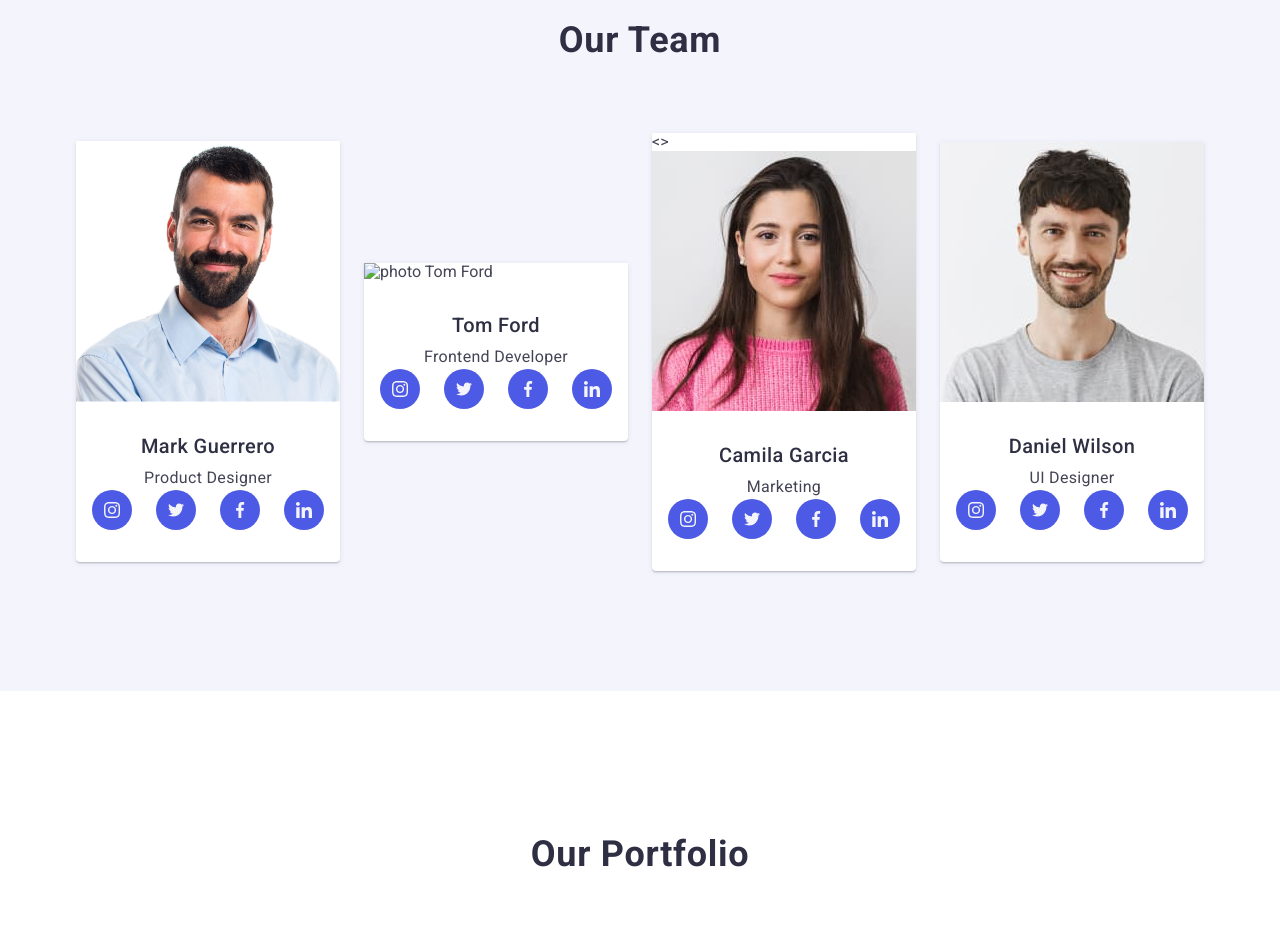
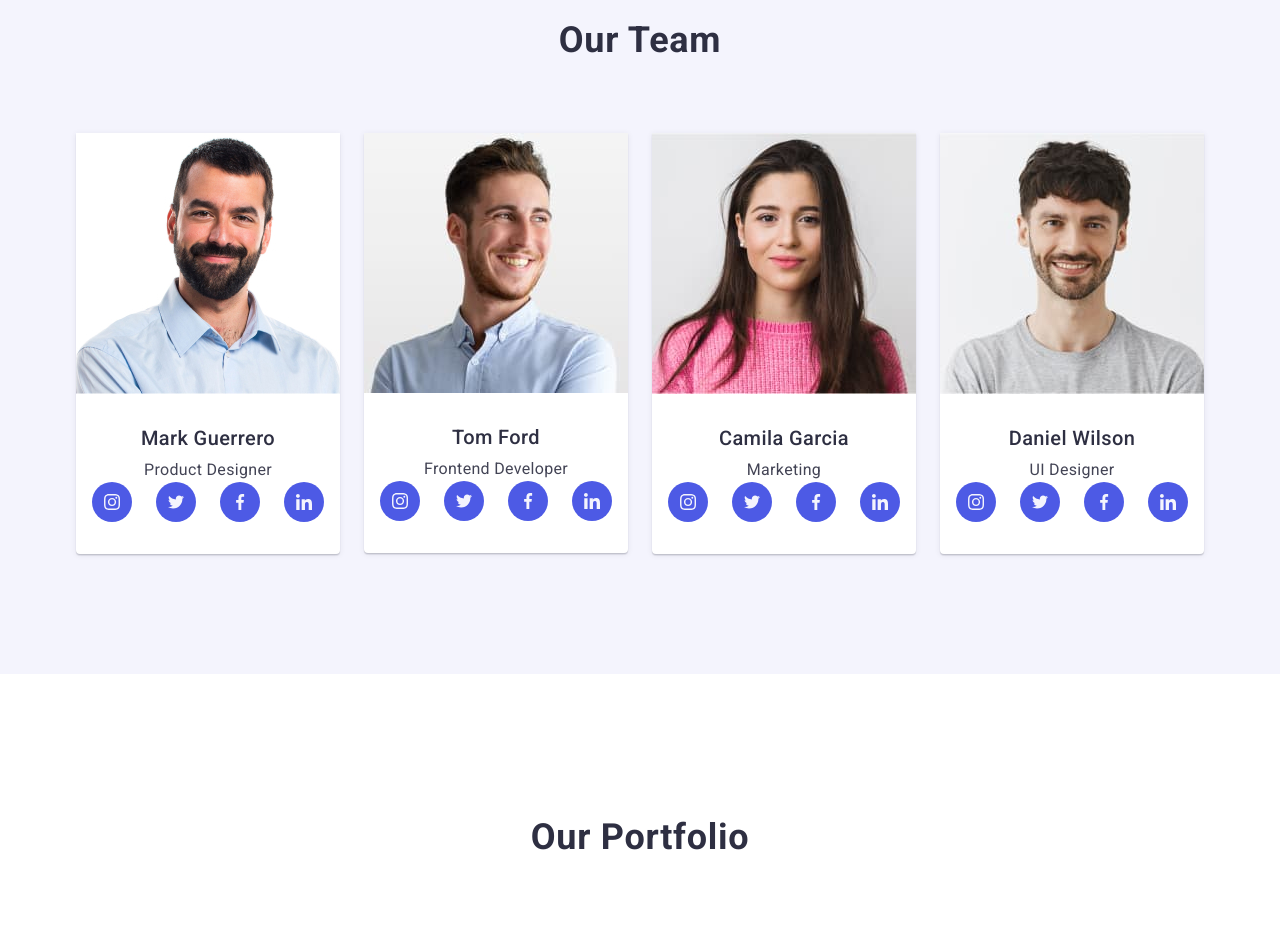
Before and after one commit to YevheniiaDi/goit-markup-hw-06, a plain HTML site: page index.html in a window 1280 px wide. Shown: the part 1080-2007 px from the top of the page. Drawn offline with nearby package versions, Linux system fonts and the light colour scheme.

Commit message:
Add rast team

```diff
--- a/index.html
+++ b/index.html
@@ -114,22 +114,14 @@
       <h2 class="team-title">Our Team</h2>
          <ul class="team-list">
            <li class="team-item">
-            <picture>
-              <source
-              srcset="./images/img-team-desc.jpg 1x,
-                      ./images/img-team-desc-2x.jpg 2x"
-              media="(min-width: 1158px)"/>
-              <source
-              srcset="./images/img-team-tab.jpg 1x,
-                      ./images/img-team-tab-2x.jpg 2x"
-               media="(min-width: 768px)"/>
-              <source
-              srcset="./images/img-team-mob.jpg 1x,
-                      ./images/img-team-mob-2x.jpg 2x"
-               media="(min-width: 1158px)"/>
-                <img src="./images/img-3.jpg" alt="photo Mark Guerrero" width="264" height="" class="team-image" />
-            </picture>
-
+              <img srcset="./images/img-team-desc.jpg    1x,
+                           ./images/img-team-desc-2x.jpg 2x,"
+                src="./images/img-3.jpg"
+                alt="photo Mark Guerrero"
+                width="264"
+                height="260"
+                class="team-image"
+                />
                 <div class="card-item">
               <h3 class="team-subtitle">Mark Guerrero</h3>
               <p class="team-item-text">Product Designer</p>
@@ -175,16 +167,14 @@
                 </div>
             </li>
           <li class="team-item">
-          <picture>
-            <source srcset="./images/img-team2-desc.jpg 1x,
-                                ./images/img-team2-desc-2x.jpg 2x" media="(min-width: 1158px)" />
-            <source srcset="./images/img-team2-tab.jpg 1x,
-                                ./images/img-team2-tab-2x.jpg 2x" media="(min-width: 768px)" />
-            <source srcset="./images/img-team2-mob.jpg 1x,
-                                ./images/img-team2-mob-2x.jpg 2x" media="(min-width: 1158px)" />
-              <img src="./images/img-2.jpg" alt="photo Tom Ford" width="264" height="" class="team-image" />
-            </picture>
-            <div class="card-item">
+            <img srcset="./images/img-team2-mob.jpg    1x,
+                         ./images/img-team2-mob-2x.jpg 2x,"
+                src="./images/img-2.jpg"
+                alt="photo Tom Ford"
+                width="264"
+                height="260"
+                class="team-image"/>
+                <div class="card-item">
               <h3 class="team-subtitle">Tom Ford</h3>
               <p class="team-item-text">Frontend Developer</p>
             <ul class="soc-list">
@@ -224,16 +214,14 @@
                 </div>
             </li>
           <li class="team-item">
-            <>
-              <source srcset="./images/img-team2-desc.jpg 1x,
-                                              ./images/img-team2-desc-2x.jpg 2x" media="(min-width: 1158px)" />
-              <source srcset="./images/img-team2-tab.jpg 1x,
-                                              ./images/img-team2-tab-2x.jpg 2x" media="(min-width: 768px)" />
-              <source srcset="./images/img-team2-mob.jpg 1x,
-                                              ./images/img-team2-mob-2x.jpg 2x" media="(min-width: 1158px)" />
-             <img src="./images/img-1.jpg" alt="photo Camila Garcia" width="264" height="" class="team-image" />
-            </picture>
-            <div class="card-item">
+            <img srcset="./images/img-team3-desc.jpg    1x,
+                         ./images/img-team3-desc-2x.jpg 2x,"
+                src="./images/img-1.jpg"
+                alt="photo Camila Garcia"
+                width="264"
+                height="260"
+                class="team-image" />
+                <div class="card-item">
               <h3 class="team-subtitle">Camila Garcia</h3>
               <p class="team-item-text">Marketing</p>
               <ul class="soc-list">
@@ -273,7 +261,8 @@
                 </div>
             </li>
           <li class="team-item">
-            <img
+            <img srcset="./images/img-team4-desc.jpg    1x,
+                         ./images/img-team4-desc-2x.jpg 2x,"
                 src="./images/img.jpg"
                 alt="photo Daniel Wilson"
                 width="264"
```
Also changed, not shown: images/img-team2-desk-2x.jpg (deleted), images/img-team2-desk.jpg (deleted), images/img-team4-desc-2x.jpg (added), images/img-team4-desc.jpg (added).
